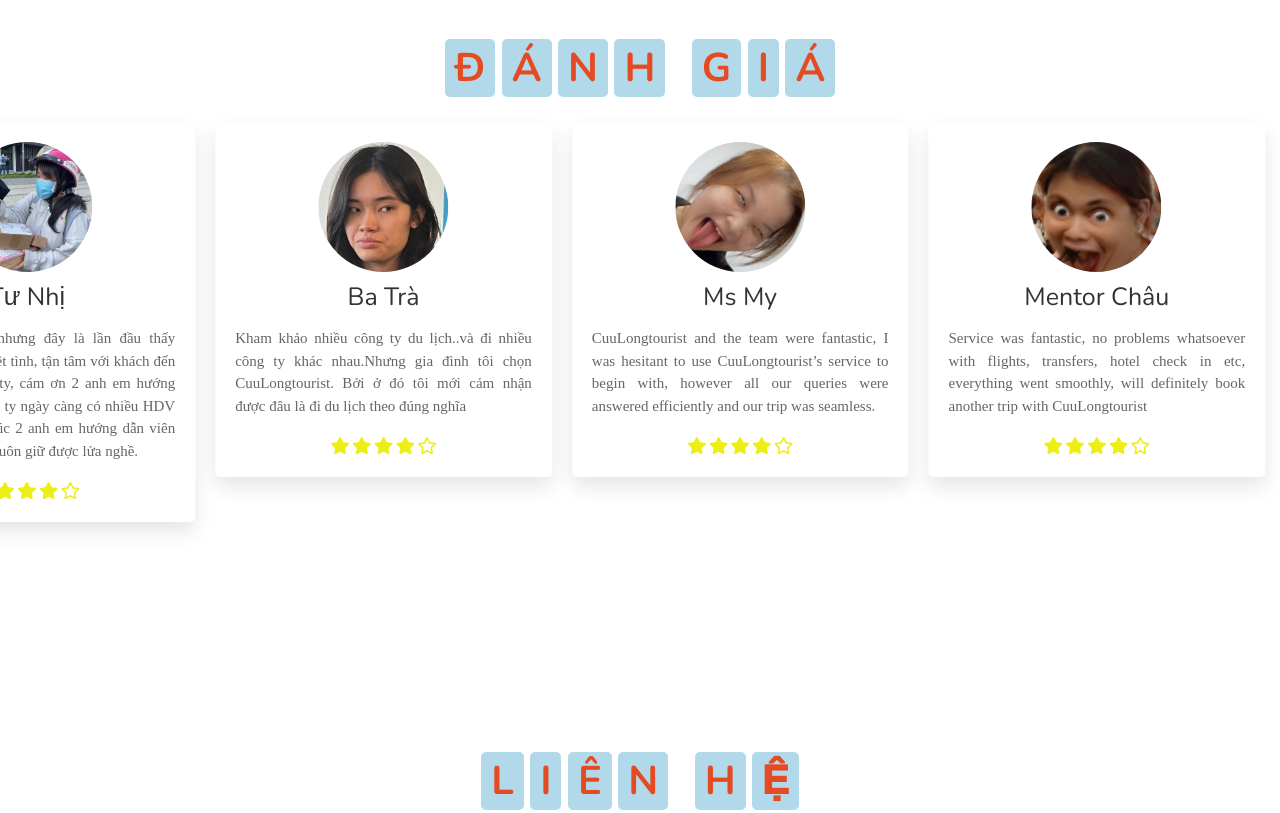
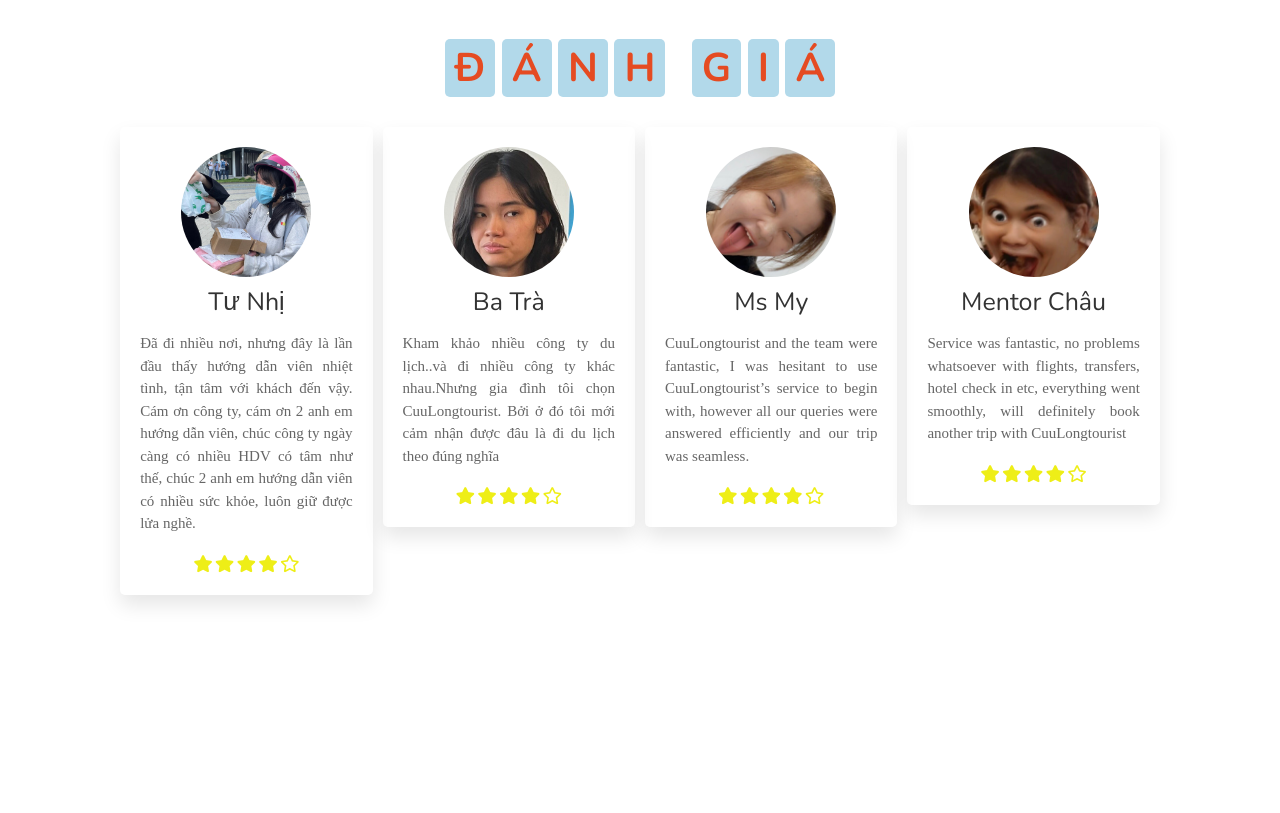
Before and after one commit to NhatTran2608/KT135, a plain HTML site: page index.html in a window 1280 px wide. Shown: the part 5580-6393 px from the top of the page. Drawn offline with nearby package versions, Linux system fonts and the light colour scheme.

Commit message:
modified:   An Giang.html 	modified:   form_booking.html 	modified:   index.html 	modified:   style.css

```diff
--- a/index.html
+++ b/index.html
@@ -675,9 +675,9 @@
             <span>Á</span>
         </h1>
 
-        <div class="swiper-container review-slider" style="display: flex; justify-content: space-between;">
+        <div class="swiper-container review-slider" >
 
-            <div class="swiper-wrapper">
+            <div class="" style="display: flex;">
 
                 <div class="swiper-slide">
                     <div class="box">
--- a/style.css
+++ b/style.css
@@ -601,6 +601,7 @@ header .search-bar-container label:hover {
   display: flex;
   flex-wrap: wrap;
   gap: 1.5rem;
+  color: white;
 }
 
 .footer .box-container .box {
@@ -652,6 +653,11 @@ header .search-bar-container label:hover {
 .swiper-wrapper {
   margin-left: 100px;
 
+
+}
+.swiper-slide {
+    flex-shrink: 1;
+    margin: 5px;
 }
 
 .top {
```
Also changed, not shown: An Giang.html (+2 -2 lines), form_booking.html (+1 -1 lines).
